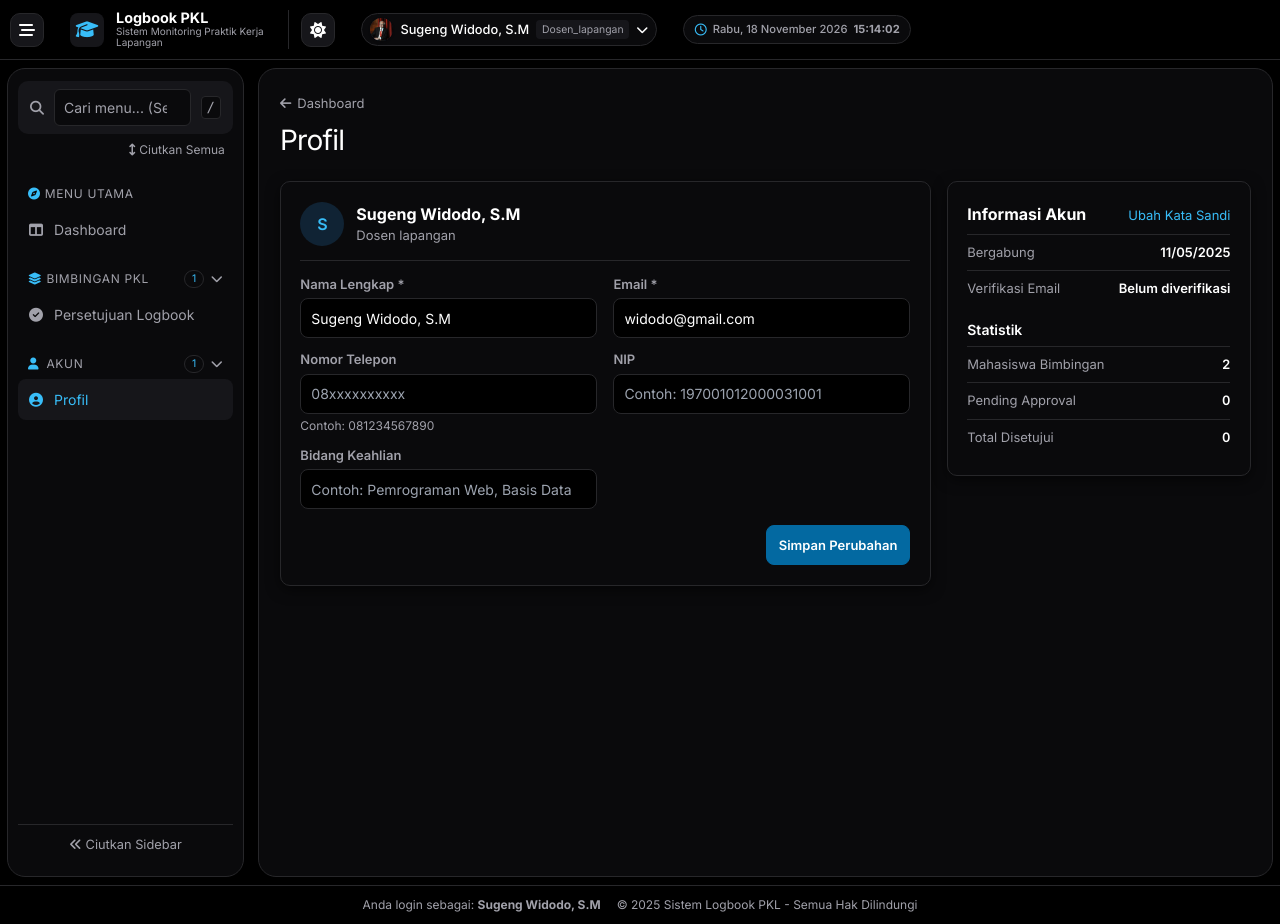
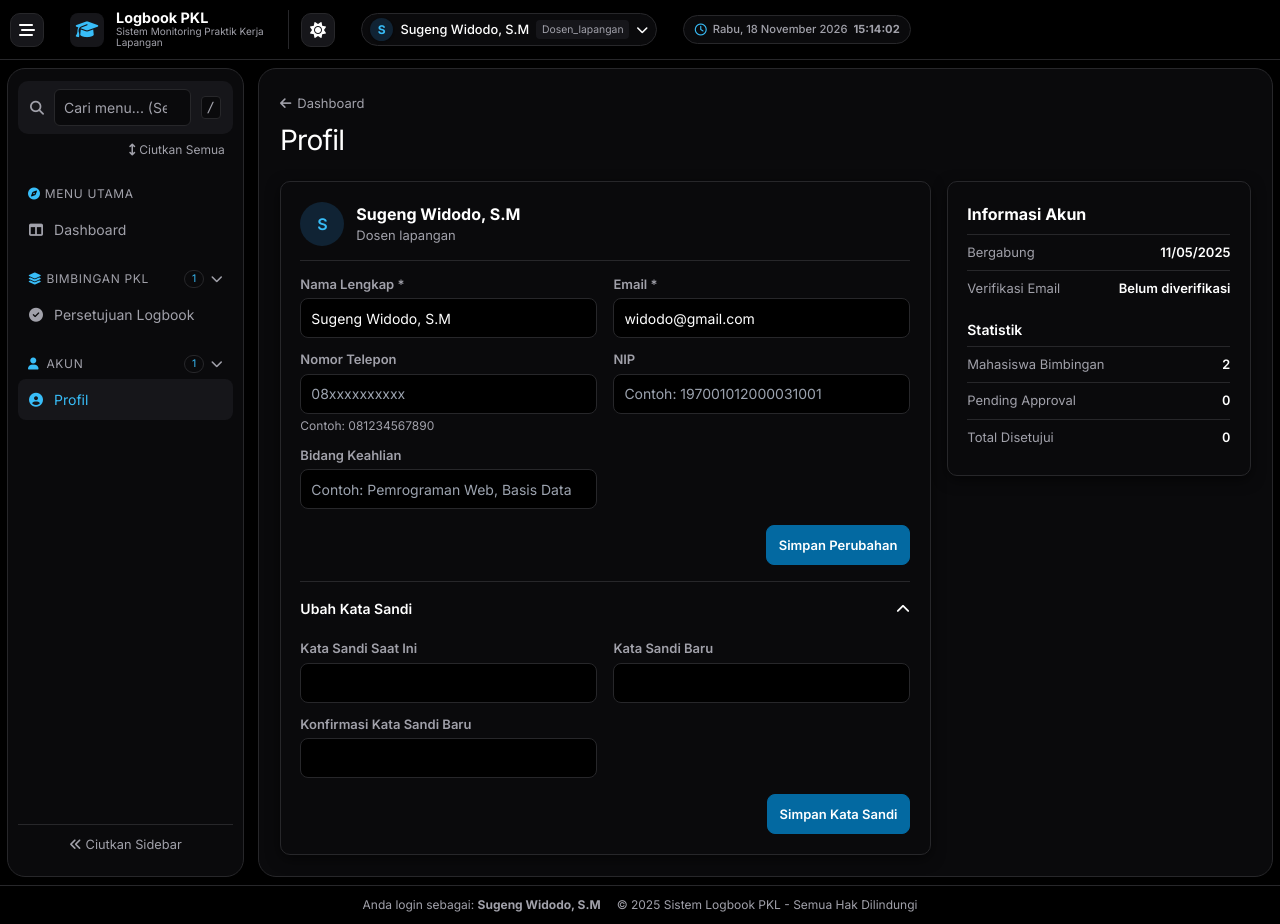
Before and after one commit to rkriswibowo-cloud/pkl, a PHP site: page /profile.php?ubah_kata_sandi=1 in a window 1280 px wide. Run offline with PHP 8.4, Linux system fonts and the light colour scheme; a user stored in the database is signed in; data comes from the database, SQL or seed files in the repository; tables that the repository leaves empty hold one stand-in row (values such as "Sample post"); some libraries are stand-ins or nearby versions.

Commit message:
Sync latest workspace changes: profile and password management

```diff
--- a/assets/css/dashboard.css
+++ b/assets/css/dashboard.css
@@ -589,7 +589,6 @@ body.pkl-dashboard {
 
 @container (min-width: 48rem) {
     .dashboard-form-assignments,
-    .dashboard-password-form,
     .dashboard-fields-three { grid-template-columns: repeat(3, minmax(0, 1fr)); }
 }
 
@@ -709,7 +708,26 @@ body.pkl-dashboard {
     gap: .25rem .5rem;
     padding-bottom: .5rem;
 }
-.profile-account-header .admin-list-back { margin-bottom: 0; color: var(--dashboard-accent); }
+.profile-password {
+    margin-top: 1rem;
+    padding-top: .625rem;
+    border-top: 1px solid var(--dashboard-border);
+    scroll-margin-top: 5rem;
+}
+.profile-password summary {
+    display: flex;
+    justify-content: space-between;
+    align-items: center;
+    gap: .5rem;
+    padding: .375rem 0;
+    cursor: pointer;
+    list-style: none;
+    font-size: .875rem;
+    font-weight: 600;
+}
+.profile-password summary::-webkit-details-marker { display: none; }
+.profile-password summary:hover { color: var(--dashboard-accent); }
+.profile-password[open] summary i { rotate: 180deg; }
 .profile-details > div {
     display: flex;
     justify-content: space-between;
--- a/includes/header.php
+++ b/includes/header.php
@@ -153,7 +153,7 @@ $dashboard_url = $role_dashboard[$current_role] ?? '../index.php';
                             <span>Profil Saya</span>
                         </a>
 
-                        <a href="<?= $base_path ?>change_password.php" class="flex items-center px-4 py-3 text-gray-700 hover:bg-blue-50 hover:text-blue-600 transition">
+                        <a href="<?= $base_path ?>profile.php?ubah_kata_sandi=1#ubah-kata-sandi" class="flex items-center px-4 py-3 text-gray-700 hover:bg-blue-50 hover:text-blue-600 transition">
                             <i class="fas fa-key mr-3 text-gray-400"></i>
                             <span>Ubah Password</span>
                         </a>
--- a/profile.php
+++ b/profile.php
@@ -38,6 +38,38 @@ $user = array_merge([
     'email_verified' => false,
     'created_at' => date('Y-m-d H:i:s')
 ], $user);
+
+$password_error = '';
+$password_success = '';
+$password_submitted = $_SERVER['REQUEST_METHOD'] === 'POST' && isset($_POST['change_password']);
+$password_open = $password_submitted || ($_GET['ubah_kata_sandi'] ?? null) === '1';
+
+if ($password_submitted) {
+    $current_password = $_POST['current_password'] ?? '';
+    $new_password = $_POST['new_password'] ?? '';
+    $confirm_password = $_POST['confirm_password'] ?? '';
+
+    if (!is_string($current_password) || !is_string($new_password) || !is_string($confirm_password)
+        || $current_password === '' || $new_password === '' || $confirm_password === '') {
+        $password_error = 'Lengkapi semua kolom kata sandi.';
+    } elseif ($new_password !== $confirm_password) {
+        $password_error = 'Kata sandi baru dan konfirmasi tidak cocok.';
+    } elseif (strlen($new_password) < 6) {
+        $password_error = 'Kata sandi baru minimal 6 karakter.';
+    } elseif (!password_verify($current_password, $user['password'])) {
+        $password_error = 'Kata sandi saat ini salah.';
+    } else {
+        $new_hash = password_hash($new_password, PASSWORD_DEFAULT);
+        $password_stmt = $conn->prepare('UPDATE users SET password = ? WHERE id = ?');
+        $password_stmt->bind_param('si', $new_hash, $user_id);
+        if ($password_stmt->execute()) {
+            $password_success = 'Kata sandi berhasil diubah.';
+        } else {
+            $password_error = 'Kata sandi gagal diubah.';
+        }
+        $password_stmt->close();
+    }
+}
 
 // Ambil data tambahan berdasarkan role
 $additional_data = [
@@ -83,7 +115,7 @@ if (isset($_POST['upload_foto']) && isset($_FILES['profile_image'])) {
 }
 
 // Handle form submission untuk update profil
-if ($_SERVER['REQUEST_METHOD'] == 'POST' && !isset($_POST['upload_foto'])) {
+if ($_SERVER['REQUEST_METHOD'] == 'POST' && !$password_submitted && !isset($_POST['upload_foto'])) {
     // Ambil data dari form dengan null coalescing operator
     $nama = htmlspecialchars($_POST['nama'] ?? '');
     $email = htmlspecialchars($_POST['email'] ?? '');
@@ -254,7 +286,7 @@ include 'includes/header.php';
                 </div>
             </div>
 
-            <form method="POST" class="profile-form">
+            <form method="POST" action="profile.php" class="profile-form">
                 <div class="profile-fields">
 
                     <div>
@@ -358,12 +390,47 @@ include 'includes/header.php';
                     <button type="submit" class="admin-button admin-button-primary">Simpan Perubahan</button>
                 </div>
             </form>
+
+            <details id="ubah-kata-sandi" class="profile-password"<?= $password_open ? ' open' : '' ?>>
+                <summary>
+                    <span>Ubah Kata Sandi</span>
+                    <i class="fas fa-chevron-down" aria-hidden="true"></i>
+                </summary>
+                <form method="POST" action="profile.php#ubah-kata-sandi" class="profile-form">
+                    <input type="hidden" name="change_password" value="1">
+                    <?php if ($password_success !== ''): ?>
+                        <p class="profile-feedback bg-green-50" role="status"><?= htmlspecialchars($password_success) ?></p>
+                    <?php endif; ?>
+                    <?php if ($password_error !== ''): ?>
+                        <p class="profile-feedback bg-red-50" role="alert"><?= htmlspecialchars($password_error) ?></p>
+                    <?php endif; ?>
+                    <div class="profile-fields">
+                        <div>
+                            <label for="current-password">Kata Sandi Saat Ini</label>
+                            <input type="password" id="current-password" name="current_password"
+                                   autocomplete="current-password" class="profile-field-control" required>
+                        </div>
+                        <div>
+                            <label for="new-password">Kata Sandi Baru</label>
+                            <input type="password" id="new-password" name="new_password"
+                                   autocomplete="new-password" class="profile-field-control" minlength="6" required>
+                        </div>
+                        <div>
+                            <label for="confirm-password">Konfirmasi Kata Sandi Baru</label>
+                            <input type="password" id="confirm-password" name="confirm_password"
+                                   autocomplete="new-password" class="profile-field-control" minlength="6" required>
+                        </div>
+                    </div>
+                    <div class="profile-form-actions">
+                        <button type="submit" class="admin-button admin-button-primary">Simpan Kata Sandi</button>
+                    </div>
+                </form>
+            </details>
         </section>
 
         <section class="dashboard-panel profile-panel profile-account" aria-labelledby="profile-account-title">
             <header class="profile-account-header">
                 <h2 id="profile-account-title">Informasi Akun</h2>
-                <a href="change_password.php" class="admin-list-back">Ubah Kata Sandi</a>
             </header>
             <dl class="profile-details">
                 <div>
```
Also changed, not shown: change_password.php (deleted, +0 -143 lines).
